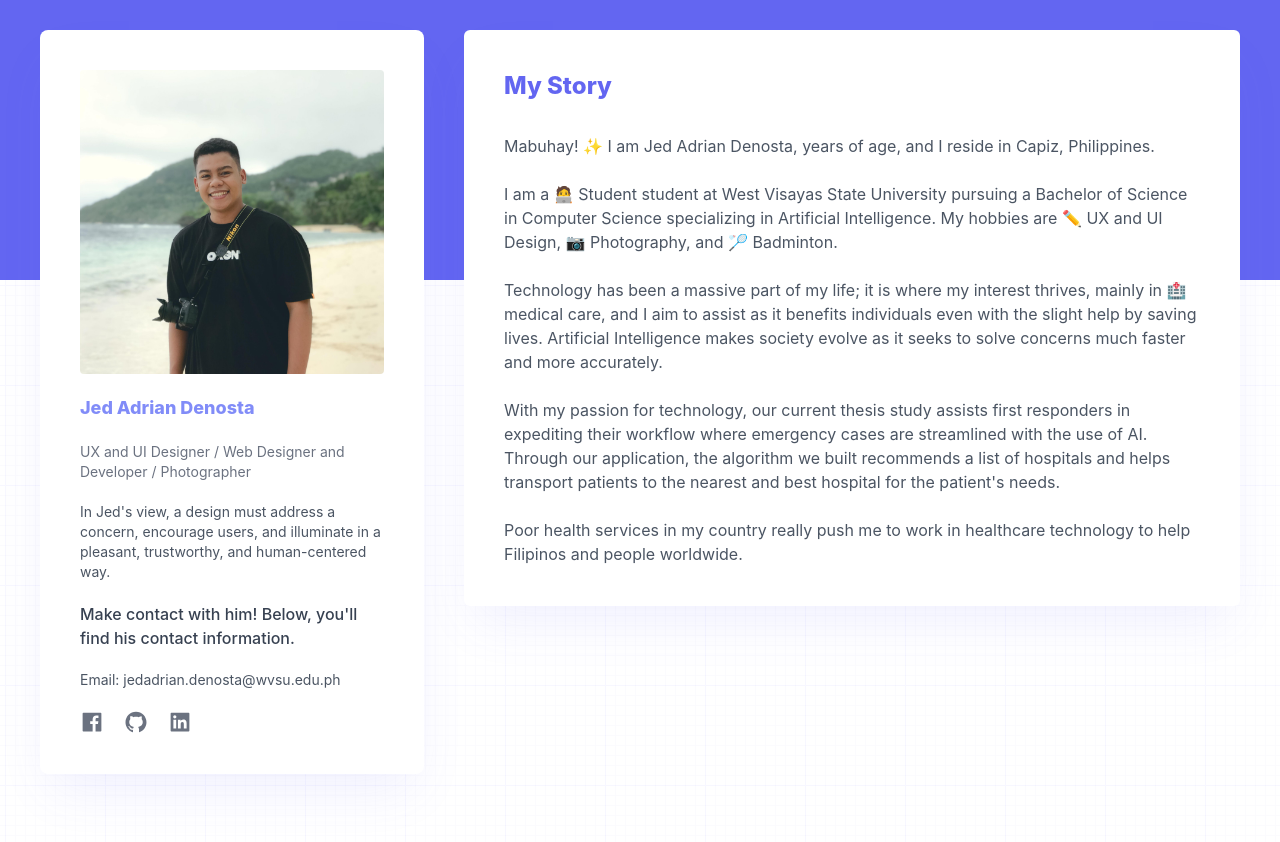
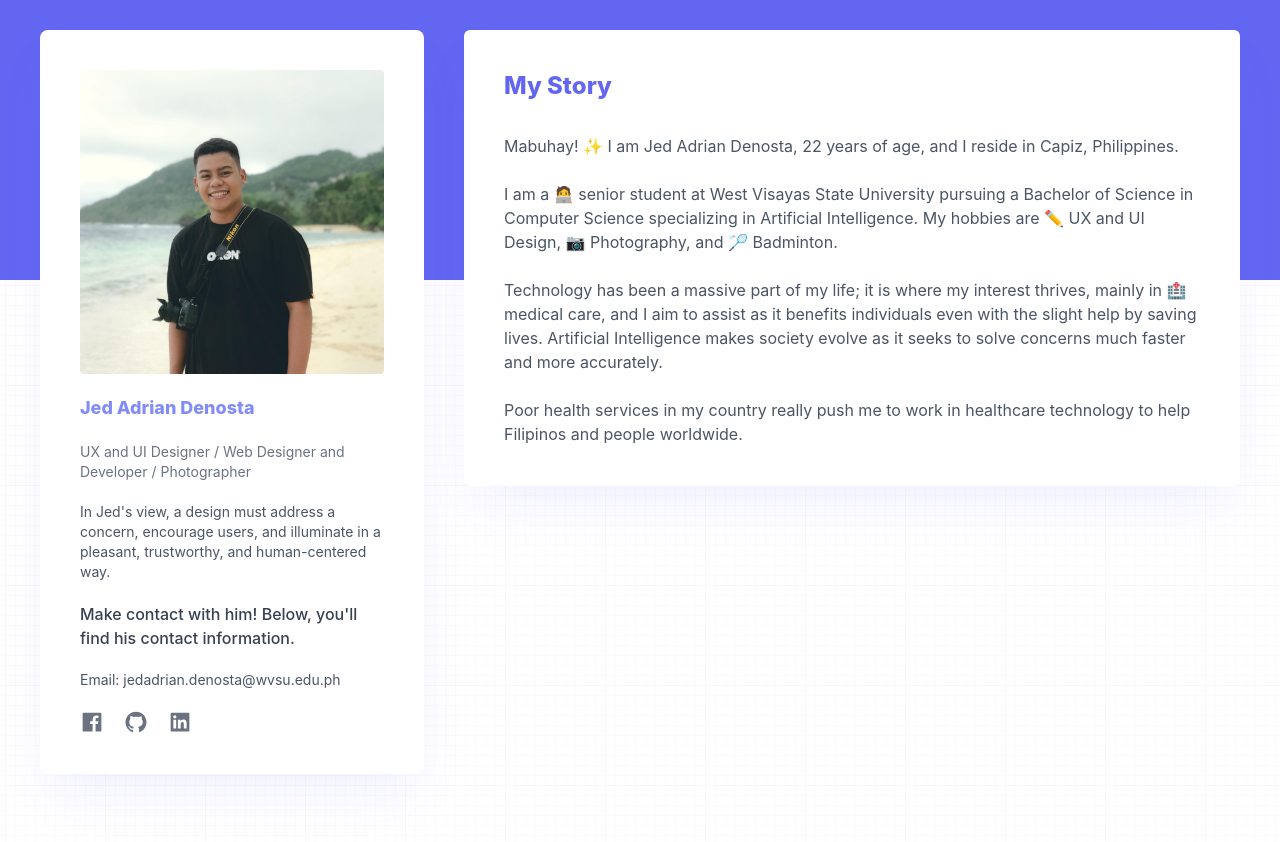
Before and after one commit to JedAdrianDenosta/next-portfolio, a Next.js app: page / in a window 1280 px wide. Shown: the part 3420-4262 px from the top of the page. Built offline with nearby package versions, Linux system fonts and the light colour scheme.

Commit message:
update texts

```diff
--- a/components/pages/home/AboutSection.jsx
+++ b/components/pages/home/AboutSection.jsx
@@ -102,11 +102,11 @@ const AboutSection = () => {
             </h1>
             <div className="text-gray-600 space-y-6">
               <p>
-                Mabuhay! ✨ I am Jed Adrian Denosta, years of age, and I reside
-                in Capiz, Philippines.
+                Mabuhay! ✨ I am Jed Adrian Denosta, 22 years of age, and I
+                reside in Capiz, Philippines.
               </p>
               <p>
-                I am a 🧑‍💻 Student student at West Visayas State University
+                I am a 🧑‍💻 senior student at West Visayas State University
                 pursuing a Bachelor of Science in Computer Science specializing
                 in Artificial Intelligence. My hobbies are ✏️ UX and UI Design,
                 📷 Photography, and 🏸 Badminton.
@@ -118,14 +118,6 @@ const AboutSection = () => {
                 as it benefits individuals even with the slight help by saving
                 lives. Artificial Intelligence makes society evolve as it seeks
                 to solve concerns much faster and more accurately.
-              </p>
-              <p>
-                With my passion for technology, our current thesis study assists
-                first responders in expediting their workflow where emergency
-                cases are streamlined with the use of AI. Through our
-                application, the algorithm we built recommends a list of
-                hospitals and helps transport patients to the nearest and best
-                hospital for the patient{"'"}s needs.
               </p>
               <p>
                 Poor health services in my country really push me to work in
```
